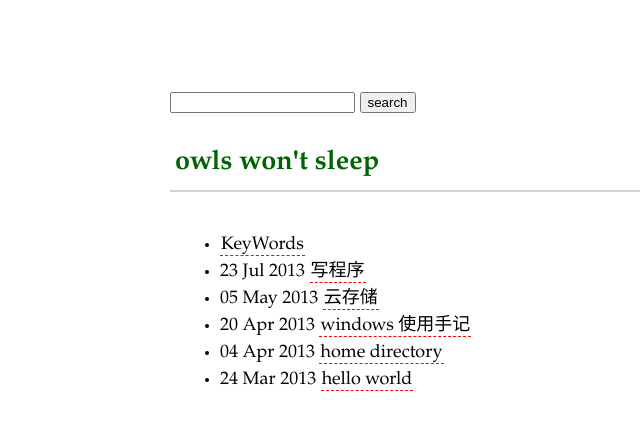
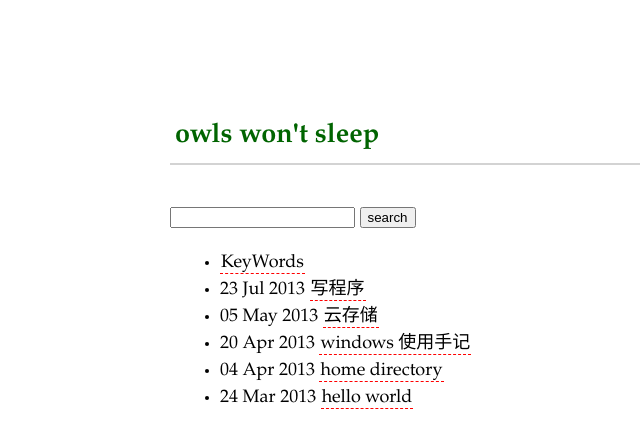
Before and after one commit to betamint/blog, a Jekyll site: the page built from index.html, in a window 1280 px wide. Shown: the top 448 px of the page, without its empty margins (150-790 px from the left). Built offline with Jekyll 4.4.1, drawn with Linux system fonts in a browser that asks for light colours.

Commit message:
search form

```diff
--- a/index.html
+++ b/index.html
@@ -2,6 +2,9 @@
 layout: default
 title: owls won't sleep
 ---
+
+
+<h2>{{ page.title }}</h2>
 
 <form method="get" action="http://www.google.com/search">
   <input type="hidden" name="sitesearch" value="betamint.org" />
@@ -9,7 +12,6 @@ title: owls won't sleep
   <input type="submit" value="search" />
 </form>
 
-<h2>{{ page.title }}</h2>
 <ul>
   <li><a href="/daily-words.html">KeyWords</a></li>
   {% for post in site.posts %}
```
